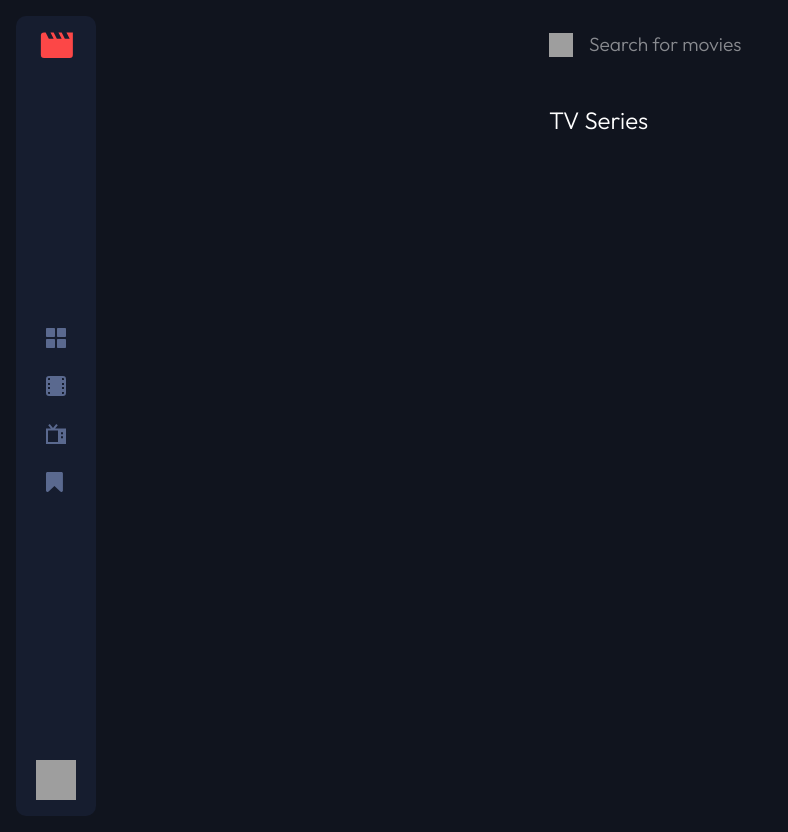
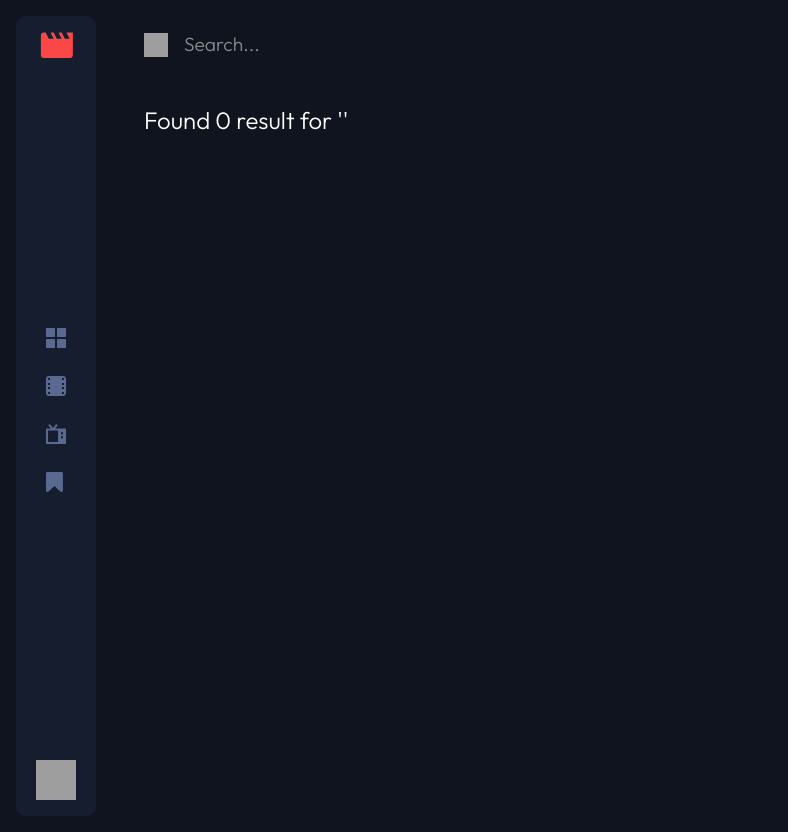
Before and after one commit to toriola998/Entertainment-App, a Vue app: page /search in a window 1280 px wide. Shown: the whole page, without its empty margins (0-788 px from the left). Built offline with nearby package versions, Linux system fonts and the light colour scheme; grey boxes are pictures that could not be loaded.

Commit message:
FEAT: added search logic

```diff
--- a/src/App.vue
+++ b/src/App.vue
@@ -16,7 +16,7 @@ import TheNavBar from '@/components/TheNavBar.vue'
   @apply bg-dark-blue min-h-[100vh];
 
   > div {
-    grid-template-columns: auto auto;
+    grid-template-columns: 10% auto;
     @apply lg:grid max-w-[1600px] mx-auto;
   }
 }
--- a/src/components/SearchInput.vue
+++ b/src/components/SearchInput.vue
@@ -6,17 +6,32 @@
 </template>
 
 <script setup>
-import { ref } from 'vue'
-import { useRouter } from 'vue-router'
+import { onMounted, ref } from 'vue'
+import { useRoute, useRouter } from 'vue-router'
+const route = useRoute()
 const router = useRouter()
+
+import { useMoviesStore } from '@/stores/movies'
+import { storeToRefs } from 'pinia'
+const store = useMoviesStore()
+const { movieList } = storeToRefs(store)
+const { searchList } = storeToRefs(store)
 
 const searchText = ref('')
 
 function search() {
-  console.log(searchText.value)
   router.push({ path: '/search', query: { s: searchText.value } })
+  searchList.value = movieList.value.filter((item) => {
+    return item.title.toLowerCase().includes(searchText.value.toLowerCase())
+  })
+  console.log(searchText.value, searchList)
 }
-console.log(searchText)
+
+// onMounted( () => {
+//   if(route.query.s !== '' && route.path === '/search') {
+//     search()
+//   }
+// })
 
 defineProps({
   placeholder: {
--- a/src/stores/movies.js
+++ b/src/stores/movies.js
@@ -6,8 +6,9 @@ export const useMoviesStore = defineStore('movies', () => {
   const movieList = ref(data)
   const isBookmarked = ref(false)
   const bookmarkList = ref([])
+  const searchList = ref([])
 
-  const trendingList = computed(() => {})
+  //const trendingList = computed(() => {})
 
   // getters: {
   //     trendingList(state: any) {
@@ -27,5 +28,5 @@ export const useMoviesStore = defineStore('movies', () => {
     bookmarkList.push(payload)
   }
 
-  return { BOOKMARK_MOVIE, ADD_TO_BOOKMARK, movieList, isBookmarked, bookmarkList }
+  return { BOOKMARK_MOVIE, ADD_TO_BOOKMARK, movieList, searchList, isBookmarked, bookmarkList }
 })
--- a/src/views/HomeView.vue
+++ b/src/views/HomeView.vue
@@ -27,37 +27,12 @@
 import SearchInput from '@/components/SearchInput.vue'
 import Trending from '@/components/Trending.vue'
 import Recommend from '@/components/Recommend.vue'
-import { onMounted } from 'vue'
 
 import { useMoviesStore } from '@/stores/movies'
 import { storeToRefs } from 'pinia'
 
 const store = useMoviesStore()
 const { movieList } = storeToRefs(store)
-//const { cart } = storeToRefs(store);
-
-onMounted(() => {
-  console.log(movieList)
-})
-// methods: {
-//     ADD_IT() {
-//         const movieDetail = {
-//             movieCategory: this.movie.category
-//         }
-//         this.$store.commit('ADD_TO_BOOKMARK',  movieDetail)
-//     }
-// },
-// computed: {
-//     ...mapState({
-//         movie: () => state.movie,
-//          isBookmarked: () => state.isBookmarked,
-//     }),
-
-//     movieList() {
-//         return JSON.parse(JSON.stringify(this.movie))
-//     },
-
-// },
 </script>
 
 <style scoped lang="scss">
--- a/src/views/Search.vue
+++ b/src/views/Search.vue
@@ -1,12 +1,14 @@
 <template>
   <main class="home-inner">
-    <SearchInput placeholder="Search for movies" />
+    <SearchInput :placeholder="route.query?.s" />
     <section aria-label="Tv-series" class="recommended-movies">
-      <h2 id="Tv-series" class="text-xl md:text-[1.5rem] my-8">TV Series</h2>
-      <div class="inner-recomend flex-wrap flex gap-x-4 gap-y-28 xl:gap-y-40 justify-between">
+      <h2 id="Tv-series" class="text-xl md:text-[1.5rem] my-8">
+        Found {{ searchList.length }} result for '{{ route.query?.s }}'
+      </h2>
+      <div class="inner-recomend flex-wrap flex gap-x-4 gap-y-28 xl:gap-y-40">
         <Recommend
           class="w-[47%] sm:w-[31%] lg:w-[23%]"
-          v-for="movie in movies"
+          v-for="movie in searchList"
           :key="movie.title"
           :movie="movie"
         />
@@ -16,9 +18,14 @@
 </template>
 
 <script setup>
-// import { computed } from 'vue'
 import SearchInput from '@/components/SearchInput.vue'
 import Recommend from '@/components/Recommend.vue'
-// import { useMoviesStore } from '@/stores/movies'
-// import { storeToRefs } from 'pinia'
+
+import { useRoute } from 'vue-router'
+const route = useRoute()
+
+import { useMoviesStore } from '@/stores/movies'
+import { storeToRefs } from 'pinia'
+const store = useMoviesStore()
+const { searchList } = storeToRefs(store)
 </script>
```
